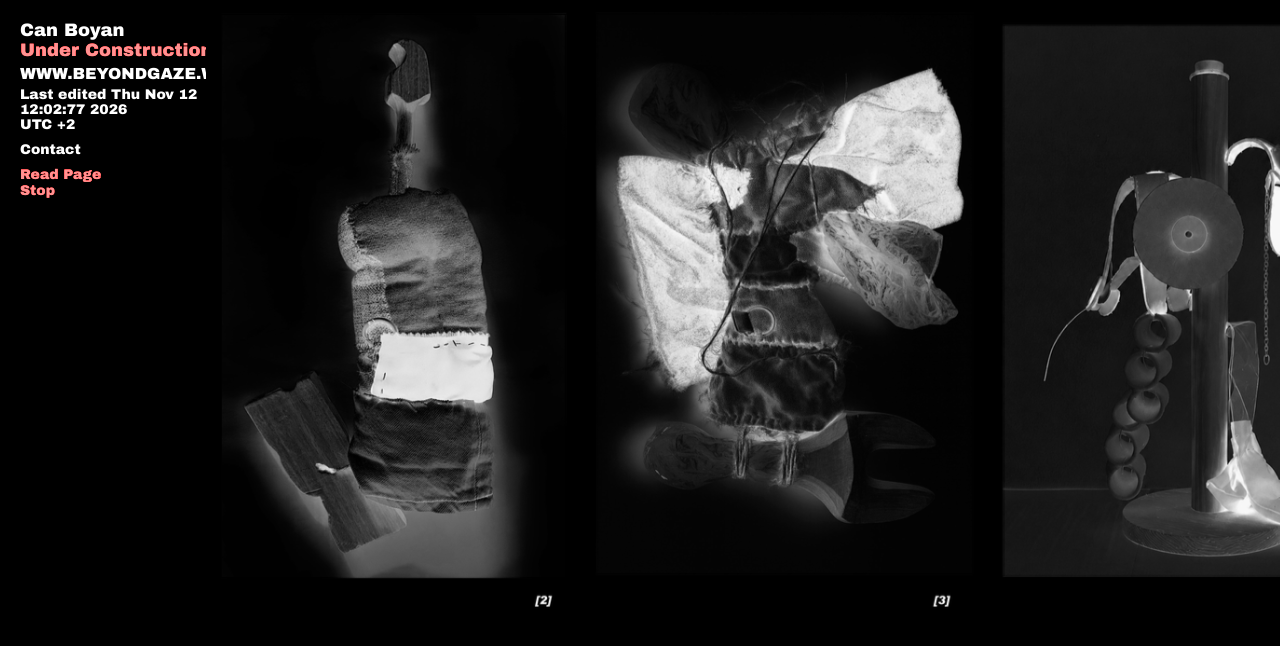
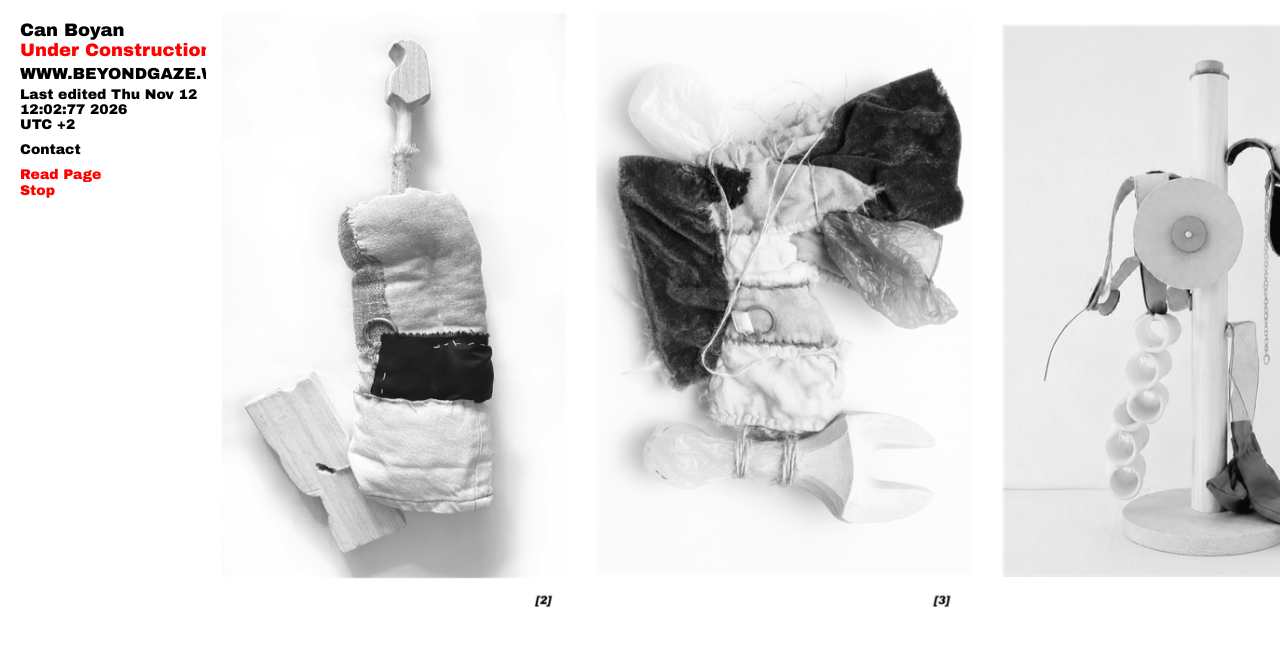
Before and after one commit to canboyan/canboyan-web, a plain HTML site: page index.html in a window 1280 px wide. Shown: the top 646 px of the page. Drawn offline with Linux system fonts and the light colour scheme.

Commit message:
Remove filter inversion from HTML
Removed filter inversion from the HTML element.

```diff
--- a/index.html
+++ b/index.html
@@ -9,9 +9,6 @@
   <link href="https://fonts.googleapis.com/css2?family=EB+Garamond&display=swap" rel="stylesheet">
    <style>
 
- html {
-      filter: invert(100%) hue-rotate(180deg);
-    }
 .tts-controls {
     display: flex;
     flex-direction: column; /* stack buttons vertically */
```
